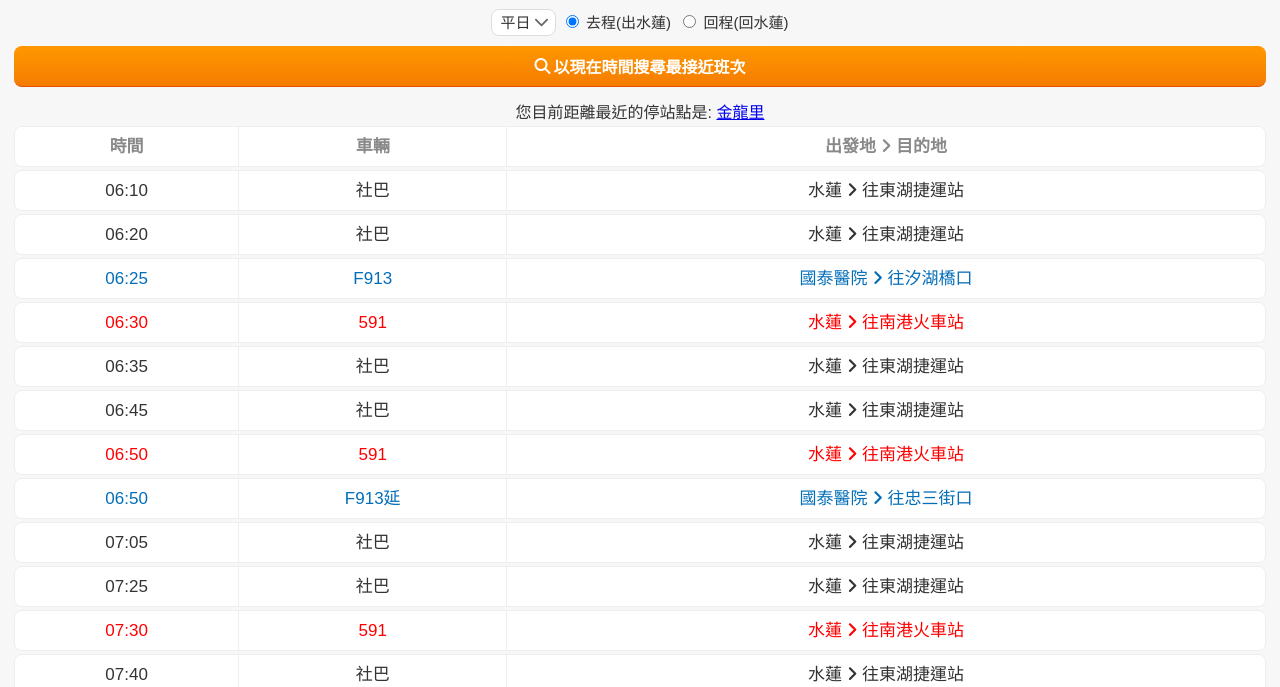
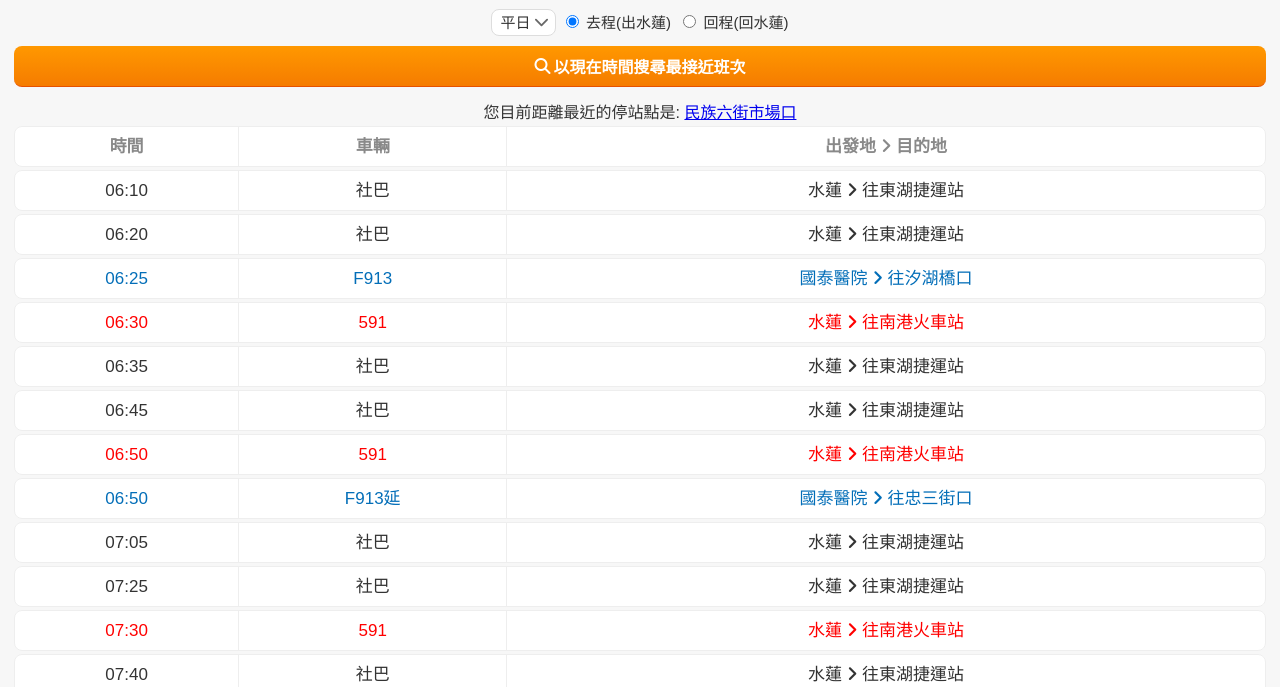
Before and after one commit to sc0720mr/lhbs.github.io, a plain HTML site: page index_test.html in a window 1280 px wide. Shown: the part 97-784 px from the top of the page. Drawn offline with Linux system fonts and the light colour scheme.

Commit message:
no message

```diff
--- a/index_test.html
+++ b/index_test.html
@@ -1151,7 +1151,11 @@
     <script>
          const busStops = [
             { name: "水蓮山莊", lat: 25.0756958, lng: 121.6329477 },
-            { name: "金龍里", lat: 25.049, lng: 121.667 },
+            { name: "金龍里", lat: 25.0858013, lng: 121.5962172 },
+            { name: "民族六街市場口", lat: 25.0700586, lng: 121.6296591 },
+            { name: "金龍國小", lat: 25.0685754, lng: 121.6277344 },
+            { name: "經貿園區", lat: 25.066582, lng: 121.621190 },
+            { name: "東湖捷運站", lat: 25.066848, lng: 121.611427 },
             // 可以在這裡添加其他的巴士停靠點
         ];
 
```
